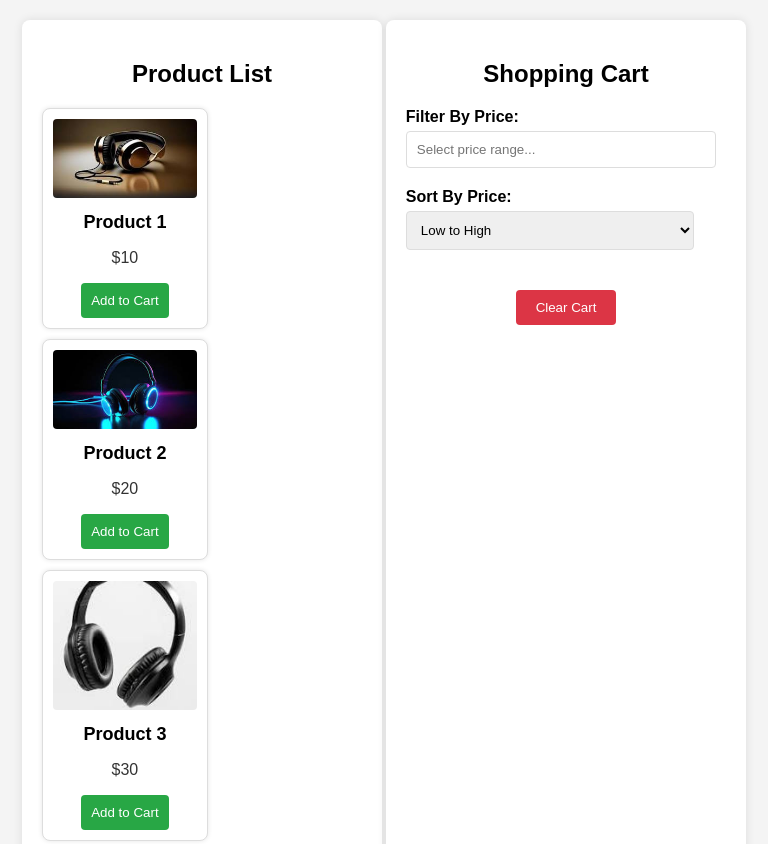
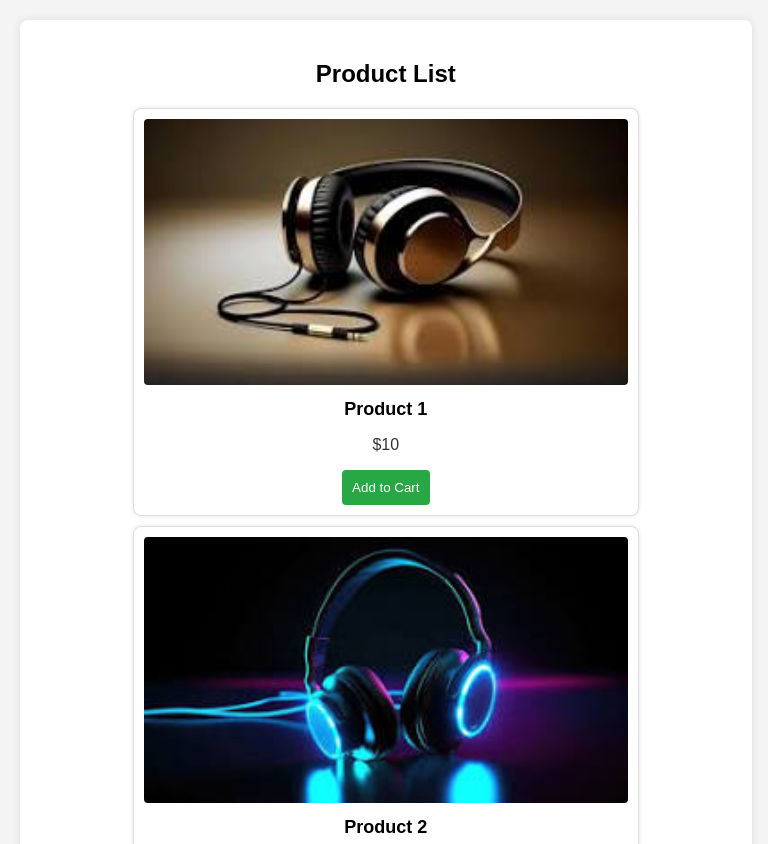
Before and after one commit to rashmi-4799/Marmeto_Test_22_May, a plain HTML site: page index.html in a window 768 px wide. Shown: the top 844 px of the page. Drawn offline with Linux system fonts and the light colour scheme.

Commit message:
Added code to make the website responsive

```diff
--- a/style.css
+++ b/style.css
@@ -26,6 +26,7 @@ body {
   .card-container, #cart-items {
     display: flex;
     flex-wrap: wrap;
+    justify-content: center;
     gap: 10px;
     margin-top: 20px;
   }
@@ -155,3 +156,38 @@ body {
   .cart-item button:hover {
     background: #c82333;
   }
+
+  @media (min-width: 768px) and (max-width: 1024px) {
+    .wrapper {
+        flex-direction: column !important;
+        .product-main{
+            width: 95%;
+            margin-bottom: 16px;
+        }
+        .cart-main{
+            width: 95%;
+        }
+
+    }
+}
+@media (min-width: 601px) and (max-width: 1024px) {
+    .wrapper {
+        flex-direction: column !important;
+    }
+}
+@media  (max-width: 768px) {
+    .wrapper {
+        flex-direction: column !important;
+        .product-main{
+            width: 95%;
+            margin-bottom: 16px;
+            .card{
+                width: 70%;
+            }
+        }
+        .cart-main{
+            width: 95%;
+        }
+
+    }
+}
```
